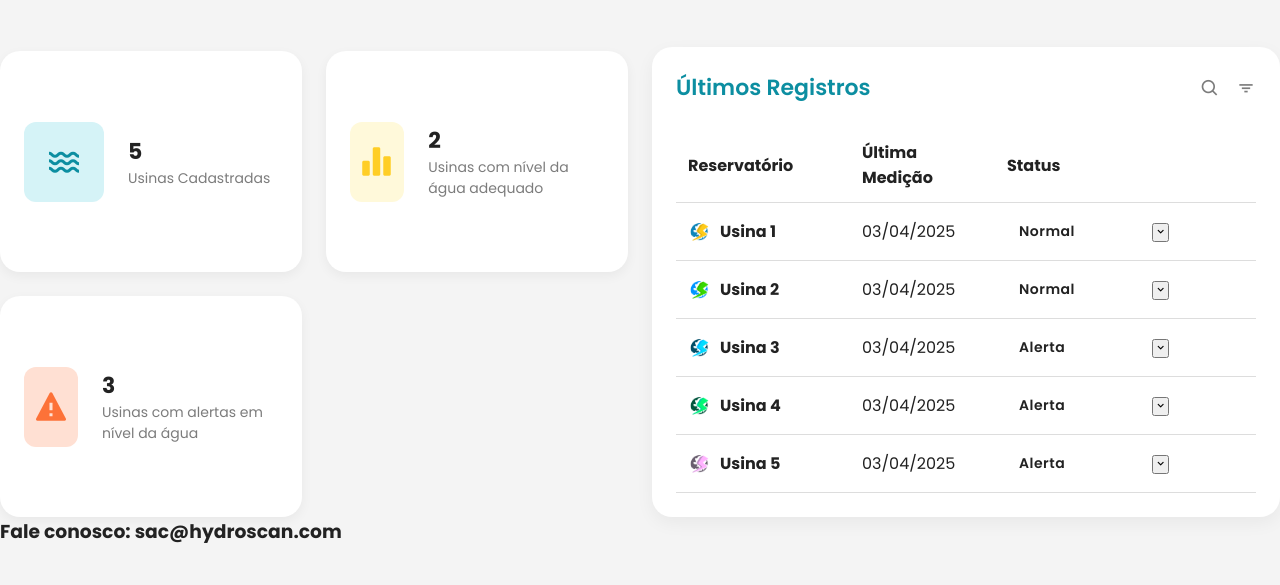
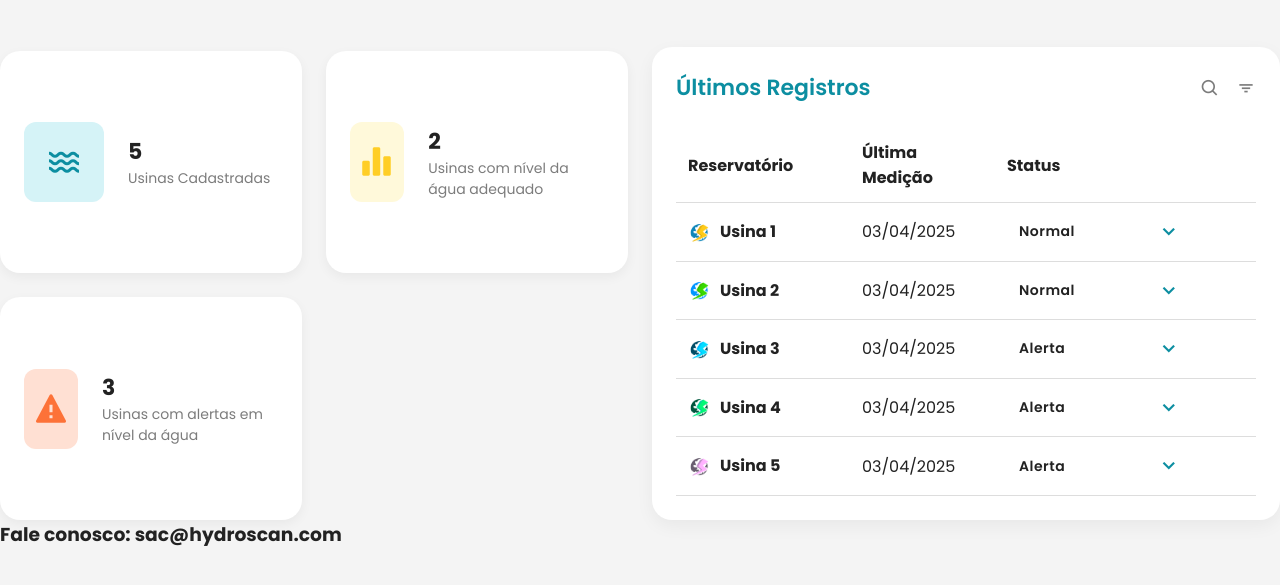
Before and after one commit to rafaarodriguesz2/Sprint-3-HydroScan, a plain HTML site: page site/pages/registros.html in a window 1280 px wide. Shown: the part 81-666 px from the top of the page. Drawn offline with nearby package versions, Linux system fonts and the light colour scheme.

Commit message:
adicionando estilização no botão

```diff
--- a/site/css/pages.css
+++ b/site/css/pages.css
@@ -368,6 +368,27 @@ details summary {
     margin-right: 8px;
     vertical-align: middle;
 }
+/* ------------------ Botão ------------------ */
+.btn-toggle {
+    background: none;
+    border: none;
+    cursor: pointer;
+    padding: 4px;
+    display: flex;
+    align-items: center;
+    justify-content: center;
+}
+
+.btn-toggle i {
+    font-size: 1.6rem;
+    color: var(--azul);
+    transition: color 0.3s ease;
+}
+
+.btn-toggle:hover i {
+    color: var(--amarelo);
+}
+
 /* ------------------ STATUS ------------------ */
 
 .status {
```
